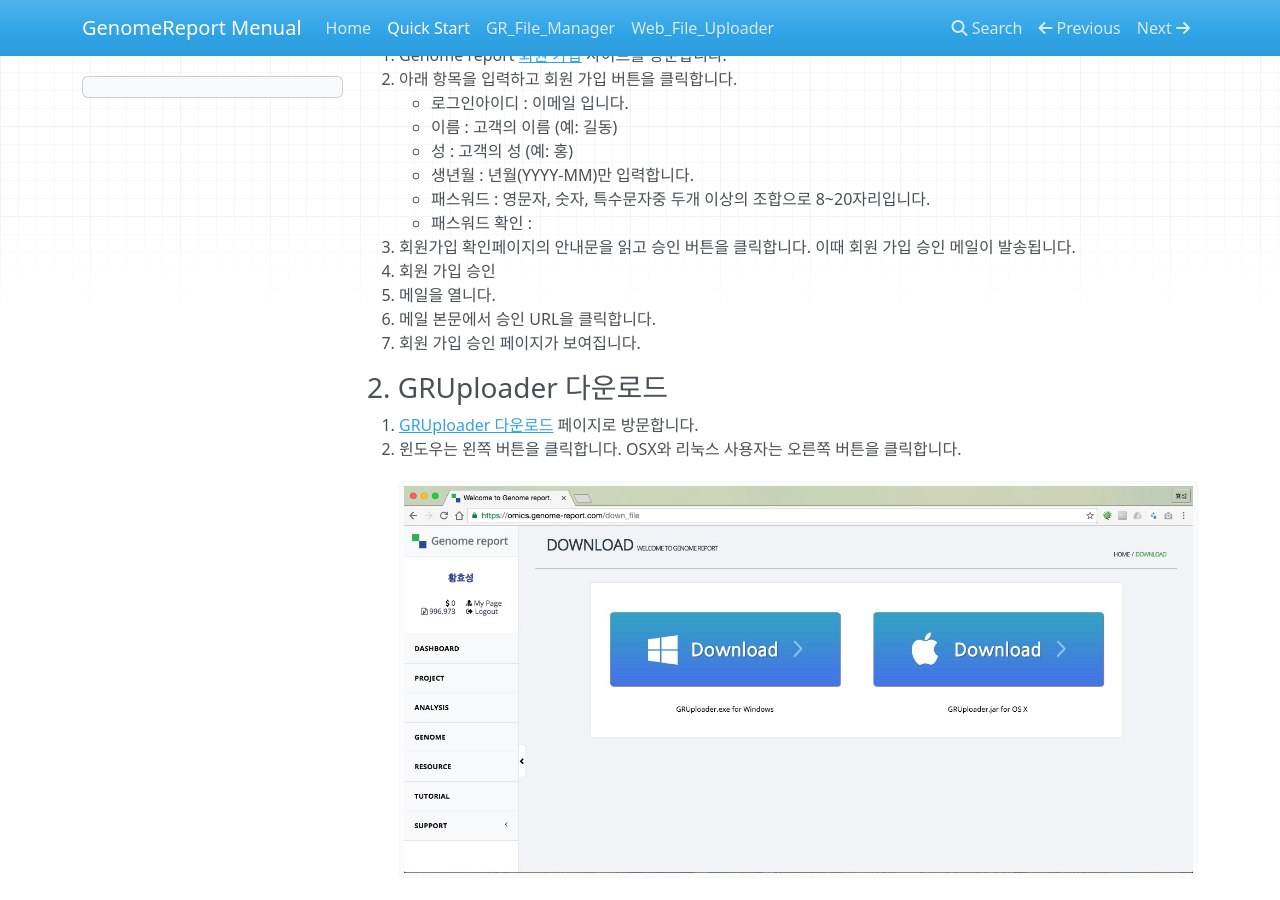
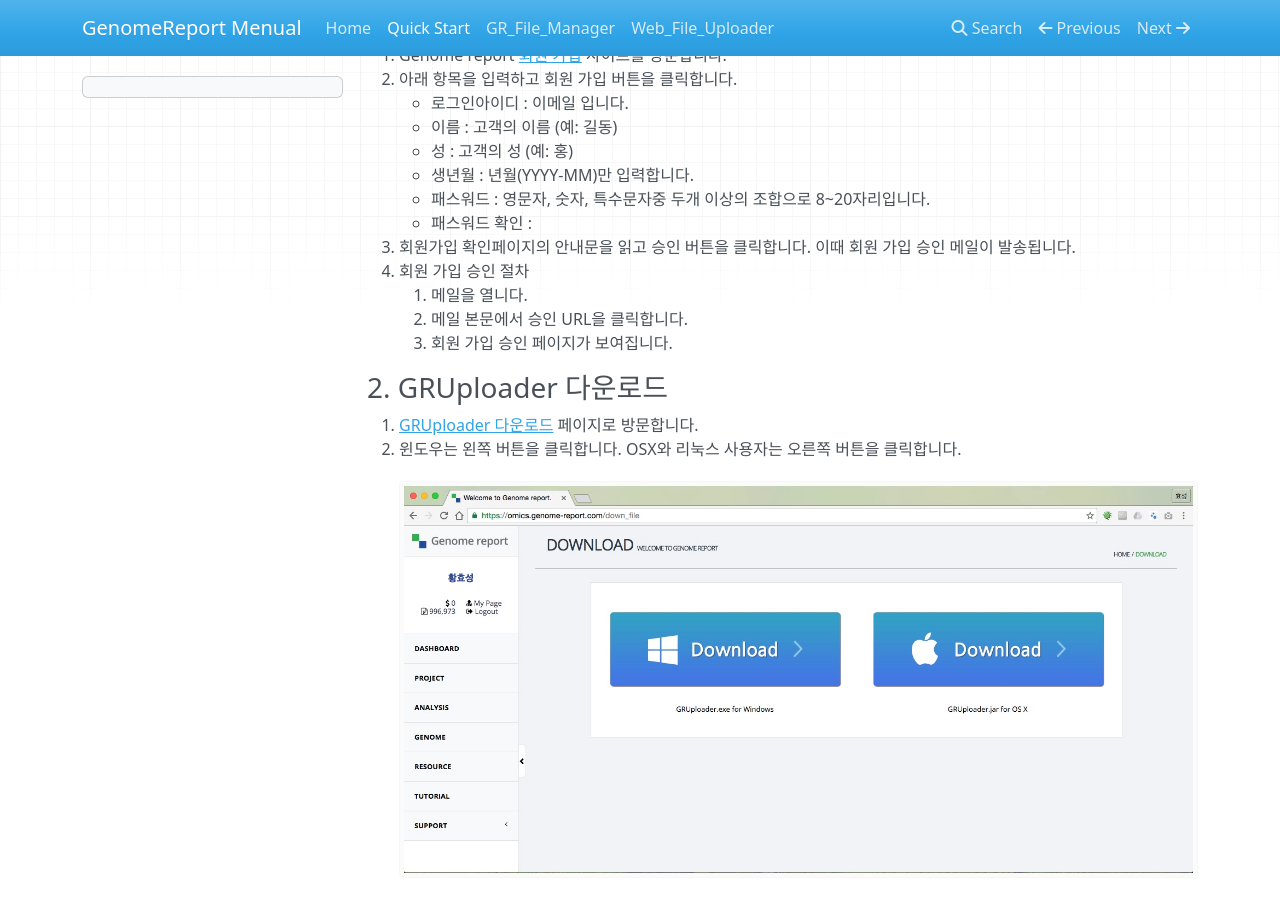
Before and after one commit to genomereport/gimanual, an MkDocs documentation site: the page built from docs/Quick_Start.md, in a window 1280 px wide and 900 px high, scrolled down 300 px. Built offline with MkDocs 1.6.1, drawn with Linux system fonts in a browser that asks for light colours; nearby versions of some CDN libraries; old or Windows-style settings are respelled for this version of MkDocs.

Commit message:
튜트리얼 수정

```diff
--- a/docs/Quick_Start.md
+++ b/docs/Quick_Start.md
@@ -18,10 +18,10 @@
     - 패스워드 : 영문자, 숫자, 특수문자중 두개 이상의 조합으로 8~20자리입니다.
     - 패스워드 확인 :
 1. 회원가입 확인페이지의 안내문을 읽고 승인 버튼을 클릭합니다. 이때 회원 가입 승인 메일이 발송됩니다.
-1. 회원 가입 승인
-   1. 메일을 열니다.
-   2. 메일 본문에서 승인 URL을 클릭합니다.
-   3. 회원 가입 승인 페이지가 보여집니다.
+1. 회원 가입 승인 절차
+    1. 메일을 열니다.
+    2. 메일 본문에서 승인 URL을 클릭합니다.
+    3. 회원 가입 승인 페이지가 보여집니다.
 
 ### 2. GRUploader 다운로드
 1. <a href="http://www.genome-report.com/down_file" target="_blank"> GRUploader 다운로드</a> 페이지로 방문합니다.
```
